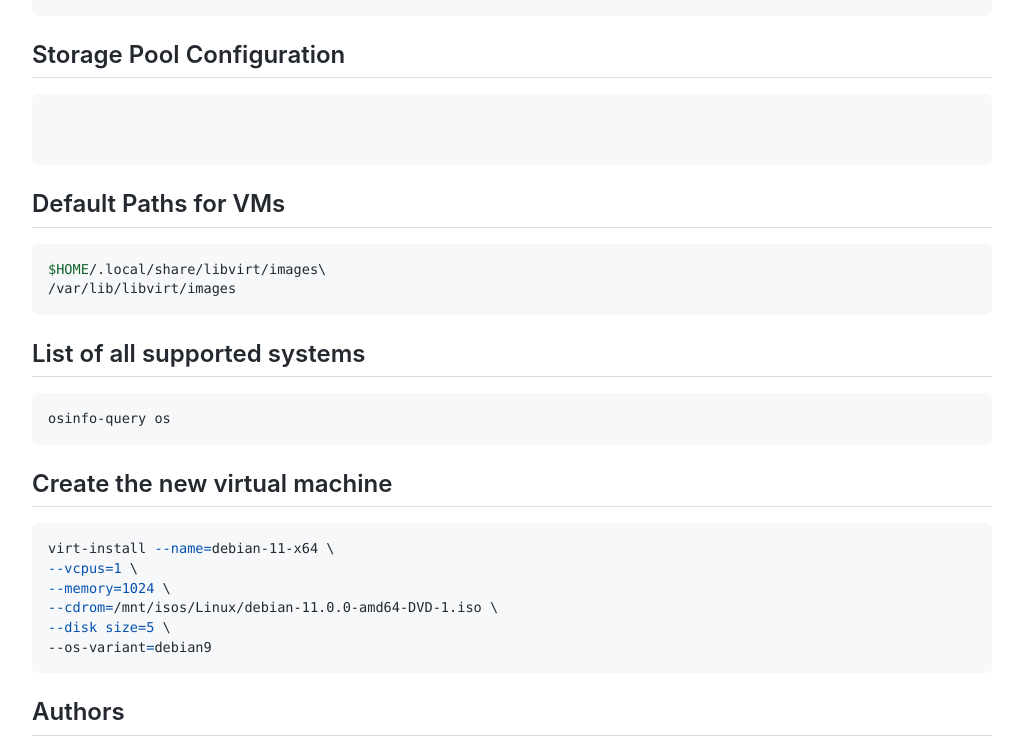
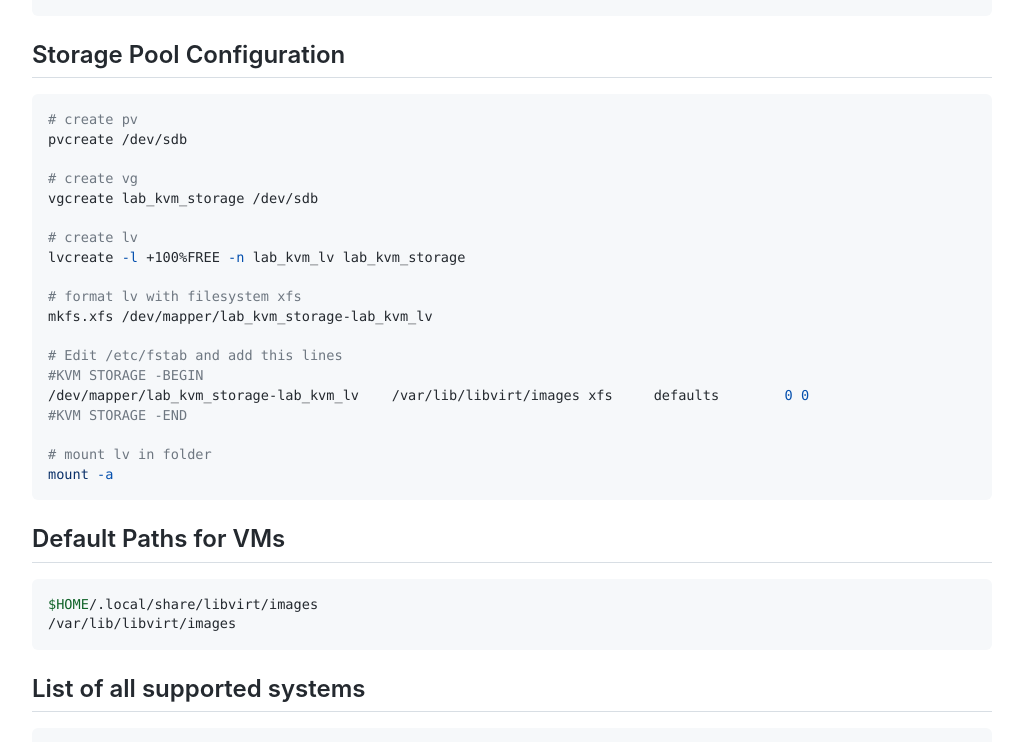
Before and after one commit to marcossilvestrini/learning-kvm-qemu, a plain HTML site: page index.html in a window 1280 px wide. Shown: the part 3642-4384 px from the top of the page, without its empty margins (128-1151 px from the left). Drawn offline with Linux system fonts and the light colour scheme.

```diff
--- a/index.html
+++ b/index.html
@@ -312,7 +312,7 @@
 #check network changes
 ip a s br0
 " class="copied"><svg class="octicon-copy" aria-hidden="true" viewBox="0 0 16 16" fill="currentColor" height="12" width="12"><path fill-rule="evenodd" d="M0 6.75C0 5.784.784 5 1.75 5h1.5a.75.75 0 010 1.5h-1.5a.25.25 0 00-.25.25v7.5c0 .138.112.25.25.25h7.5a.25.25 0 00.25-.25v-1.5a.75.75 0 011.5 0v1.5A1.75 1.75 0 019.25 16h-7.5A1.75 1.75 0 010 14.25v-7.5z"></path><path fill-rule="evenodd" d="M5 1.75C5 .784 5.784 0 6.75 0h7.5C15.216 0 16 .784 16 1.75v7.5A1.75 1.75 0 0114.25 11h-7.5A1.75 1.75 0 015 9.25v-7.5zm1.75-.25a.25.25 0 00-.25.25v7.5c0 .138.112.25.25.25h7.5a.25.25 0 00.25-.25v-7.5a.25.25 0 00-.25-.25h-7.5z"></path></svg><svg class="octicon-check" aria-hidden="true" viewBox="0 0 16 16" fill="currentColor" height="12" width="12"><path fill-rule="evenodd" d="M13.78 4.22a.75.75 0 010 1.06l-7.25 7.25a.75.75 0 01-1.06 0L2.22 9.28a.75.75 0 011.06-1.06L6 10.94l6.72-6.72a.75.75 0 011.06 0z"></path></svg></div></pre>
-    <h2 id="install-and-configure-kvm-in-rock-linuxrhel"><a class="anchor" aria-hidden="true" tabindex="-1" href="#install-and-configure-kvm-in-rock-linuxrhel"><span class="octicon octicon-link"></span></a>Install and configure KVM in Rock linux(RHEL)</h2>
+    <h2 id="install-and-configure-kvm-in-rock-linux"><a class="anchor" aria-hidden="true" tabindex="-1" href="#install-and-configure-kvm-in-rock-linux"><span class="octicon octicon-link"></span></a>Install and configure KVM in Rock linux</h2>
     <h3 id="install-kvm-packages"><a class="anchor" aria-hidden="true" tabindex="-1" href="#install-kvm-packages"><span class="octicon octicon-link"></span></a>Install KVM packages</h3>
     <pre class="language-sh"><code class="language-sh code-highlight"><span class="code-line line-number" line="1"><span class="token comment"># Install the Packages</span>
 </span><span class="code-line line-number" line="2">dnf <span class="token function">install</span> <span class="token parameter variable">-y</span> <span class="token punctuation">\</span>
@@ -428,15 +428,49 @@
 systemctl restart libvirtd
 " class="copied"><svg class="octicon-copy" aria-hidden="true" viewBox="0 0 16 16" fill="currentColor" height="12" width="12"><path fill-rule="evenodd" d="M0 6.75C0 5.784.784 5 1.75 5h1.5a.75.75 0 010 1.5h-1.5a.25.25 0 00-.25.25v7.5c0 .138.112.25.25.25h7.5a.25.25 0 00.25-.25v-1.5a.75.75 0 011.5 0v1.5A1.75 1.75 0 019.25 16h-7.5A1.75 1.75 0 010 14.25v-7.5z"></path><path fill-rule="evenodd" d="M5 1.75C5 .784 5.784 0 6.75 0h7.5C15.216 0 16 .784 16 1.75v7.5A1.75 1.75 0 0114.25 11h-7.5A1.75 1.75 0 015 9.25v-7.5zm1.75-.25a.25.25 0 00-.25.25v7.5c0 .138.112.25.25.25h7.5a.25.25 0 00.25-.25v-7.5a.25.25 0 00-.25-.25h-7.5z"></path></svg><svg class="octicon-check" aria-hidden="true" viewBox="0 0 16 16" fill="currentColor" height="12" width="12"><path fill-rule="evenodd" d="M13.78 4.22a.75.75 0 010 1.06l-7.25 7.25a.75.75 0 01-1.06 0L2.22 9.28a.75.75 0 011.06-1.06L6 10.94l6.72-6.72a.75.75 0 011.06 0z"></path></svg></div></pre>
     <h2 id="storage-pool-configuration"><a class="anchor" aria-hidden="true" tabindex="-1" href="#storage-pool-configuration"><span class="octicon octicon-link"></span></a>Storage Pool Configuration</h2>
-    <pre class="language-sh"><code class="language-sh code-highlight"><span class="code-line line-number" line="1">
-</span><span class="code-line line-number" line="2">
-</span></code><div onclick="copied(this)" data-code="
+    <pre class="language-sh"><code class="language-sh code-highlight"><span class="code-line line-number" line="1"><span class="token comment"># create pv</span>
+</span><span class="code-line line-number" line="2">pvcreate /dev/sdb
+</span><span class="code-line line-number" line="3">
+</span><span class="code-line line-number" line="4"><span class="token comment"># create vg</span>
+</span><span class="code-line line-number" line="5">vgcreate lab_kvm_storage /dev/sdb
+</span><span class="code-line line-number" line="6">
+</span><span class="code-line line-number" line="7"><span class="token comment"># create lv</span>
+</span><span class="code-line line-number" line="8">lvcreate <span class="token parameter variable">-l</span> +100%FREE <span class="token parameter variable">-n</span> lab_kvm_lv lab_kvm_storage
+</span><span class="code-line line-number" line="9">
+</span><span class="code-line line-number" line="10"><span class="token comment"># format lv with filesystem xfs</span>
+</span><span class="code-line line-number" line="11">mkfs.xfs /dev/mapper/lab_kvm_storage-lab_kvm_lv
+</span><span class="code-line line-number" line="12">
+</span><span class="code-line line-number" line="13"><span class="token comment"># Edit /etc/fstab and add this lines</span>
+</span><span class="code-line line-number" line="14"><span class="token comment">#KVM STORAGE -BEGIN</span>
+</span><span class="code-line line-number" line="15">/dev/mapper/lab_kvm_storage-lab_kvm_lv    /var/lib/libvirt/images xfs     defaults        <span class="token number">0</span> <span class="token number">0</span>
+</span><span class="code-line line-number" line="16"><span class="token comment">#KVM STORAGE -END</span>
+</span><span class="code-line line-number" line="17">
+</span><span class="code-line line-number" line="18"><span class="token comment"># mount lv in folder</span>
+</span><span class="code-line line-number" line="19"><span class="token function">mount</span> <span class="token parameter variable">-a</span>
+</span></code><div onclick="copied(this)" data-code="# create pv
+pvcreate /dev/sdb
 
+# create vg
+vgcreate lab_kvm_storage /dev/sdb
+
+# create lv
+lvcreate -l +100%FREE -n lab_kvm_lv lab_kvm_storage
+
+# format lv with filesystem xfs
+mkfs.xfs /dev/mapper/lab_kvm_storage-lab_kvm_lv
+
+# Edit /etc/fstab and add this lines
+#KVM STORAGE -BEGIN
+/dev/mapper/lab_kvm_storage-lab_kvm_lv    /var/lib/libvirt/images xfs     defaults        0 0
+#KVM STORAGE -END
+
+# mount lv in folder
+mount -a
 " class="copied"><svg class="octicon-copy" aria-hidden="true" viewBox="0 0 16 16" fill="currentColor" height="12" width="12"><path fill-rule="evenodd" d="M0 6.75C0 5.784.784 5 1.75 5h1.5a.75.75 0 010 1.5h-1.5a.25.25 0 00-.25.25v7.5c0 .138.112.25.25.25h7.5a.25.25 0 00.25-.25v-1.5a.75.75 0 011.5 0v1.5A1.75 1.75 0 019.25 16h-7.5A1.75 1.75 0 010 14.25v-7.5z"></path><path fill-rule="evenodd" d="M5 1.75C5 .784 5.784 0 6.75 0h7.5C15.216 0 16 .784 16 1.75v7.5A1.75 1.75 0 0114.25 11h-7.5A1.75 1.75 0 015 9.25v-7.5zm1.75-.25a.25.25 0 00-.25.25v7.5c0 .138.112.25.25.25h7.5a.25.25 0 00.25-.25v-7.5a.25.25 0 00-.25-.25h-7.5z"></path></svg><svg class="octicon-check" aria-hidden="true" viewBox="0 0 16 16" fill="currentColor" height="12" width="12"><path fill-rule="evenodd" d="M13.78 4.22a.75.75 0 010 1.06l-7.25 7.25a.75.75 0 01-1.06 0L2.22 9.28a.75.75 0 011.06-1.06L6 10.94l6.72-6.72a.75.75 0 011.06 0z"></path></svg></div></pre>
     <h2 id="default-paths-for-vms"><a class="anchor" aria-hidden="true" tabindex="-1" href="#default-paths-for-vms"><span class="octicon octicon-link"></span></a>Default Paths for VMs</h2>
-    <pre class="language-sh"><code class="language-sh code-highlight"><span class="code-line line-number" line="1"><span class="token environment constant">$HOME</span>/.local/share/libvirt/images<span class="token punctuation">\</span>
+    <pre class="language-sh"><code class="language-sh code-highlight"><span class="code-line line-number" line="1"><span class="token environment constant">$HOME</span>/.local/share/libvirt/images
 </span><span class="code-line line-number" line="2">/var/lib/libvirt/images
-</span></code><div onclick="copied(this)" data-code="$HOME/.local/share/libvirt/images\
+</span></code><div onclick="copied(this)" data-code="$HOME/.local/share/libvirt/images
 /var/lib/libvirt/images
 " class="copied"><svg class="octicon-copy" aria-hidden="true" viewBox="0 0 16 16" fill="currentColor" height="12" width="12"><path fill-rule="evenodd" d="M0 6.75C0 5.784.784 5 1.75 5h1.5a.75.75 0 010 1.5h-1.5a.25.25 0 00-.25.25v7.5c0 .138.112.25.25.25h7.5a.25.25 0 00.25-.25v-1.5a.75.75 0 011.5 0v1.5A1.75 1.75 0 019.25 16h-7.5A1.75 1.75 0 010 14.25v-7.5z"></path><path fill-rule="evenodd" d="M5 1.75C5 .784 5.784 0 6.75 0h7.5C15.216 0 16 .784 16 1.75v7.5A1.75 1.75 0 0114.25 11h-7.5A1.75 1.75 0 015 9.25v-7.5zm1.75-.25a.25.25 0 00-.25.25v7.5c0 .138.112.25.25.25h7.5a.25.25 0 00.25-.25v-7.5a.25.25 0 00-.25-.25h-7.5z"></path></svg><svg class="octicon-check" aria-hidden="true" viewBox="0 0 16 16" fill="currentColor" height="12" width="12"><path fill-rule="evenodd" d="M13.78 4.22a.75.75 0 010 1.06l-7.25 7.25a.75.75 0 01-1.06 0L2.22 9.28a.75.75 0 011.06-1.06L6 10.94l6.72-6.72a.75.75 0 011.06 0z"></path></svg></div></pre>
     <h2 id="list-of-all-supported-systems"><a class="anchor" aria-hidden="true" tabindex="-1" href="#list-of-all-supported-systems"><span class="octicon octicon-link"></span></a>List of all supported systems</h2>
@@ -472,6 +506,8 @@
       <li><a href="https://www.linuxtechi.com/install-configure-kvm-debian-10-buster/">Install and Configure in Debian</a></li>
       <li><a href="https://linuxconfig.org/how-to-create-and-manage-kvm-virtual-machines-from-cli">Create and Manage VM's</a></li>
       <li><a href="https://wiki.debian.org/KVM">Create and Manage VM's</a></li>
+      <li><a href="https://www.answertopia.com/rocky-linux/an-overview-of-rocky-linux-virtualization-techniques/">Rocky Linux Virtualization Techniques</a></li>
+      <li><a href="https://www.answertopia.com/rocky-linux/creating-a-rocky-linux-kvm-networked-bridge-interface/">Create KVM Network Bridge in Rock Linux 9</a></li>
     </ul>
   <style>markdown-style pre .copied {
   display: flex;
```
Also changed, not shown: 1 other file.
